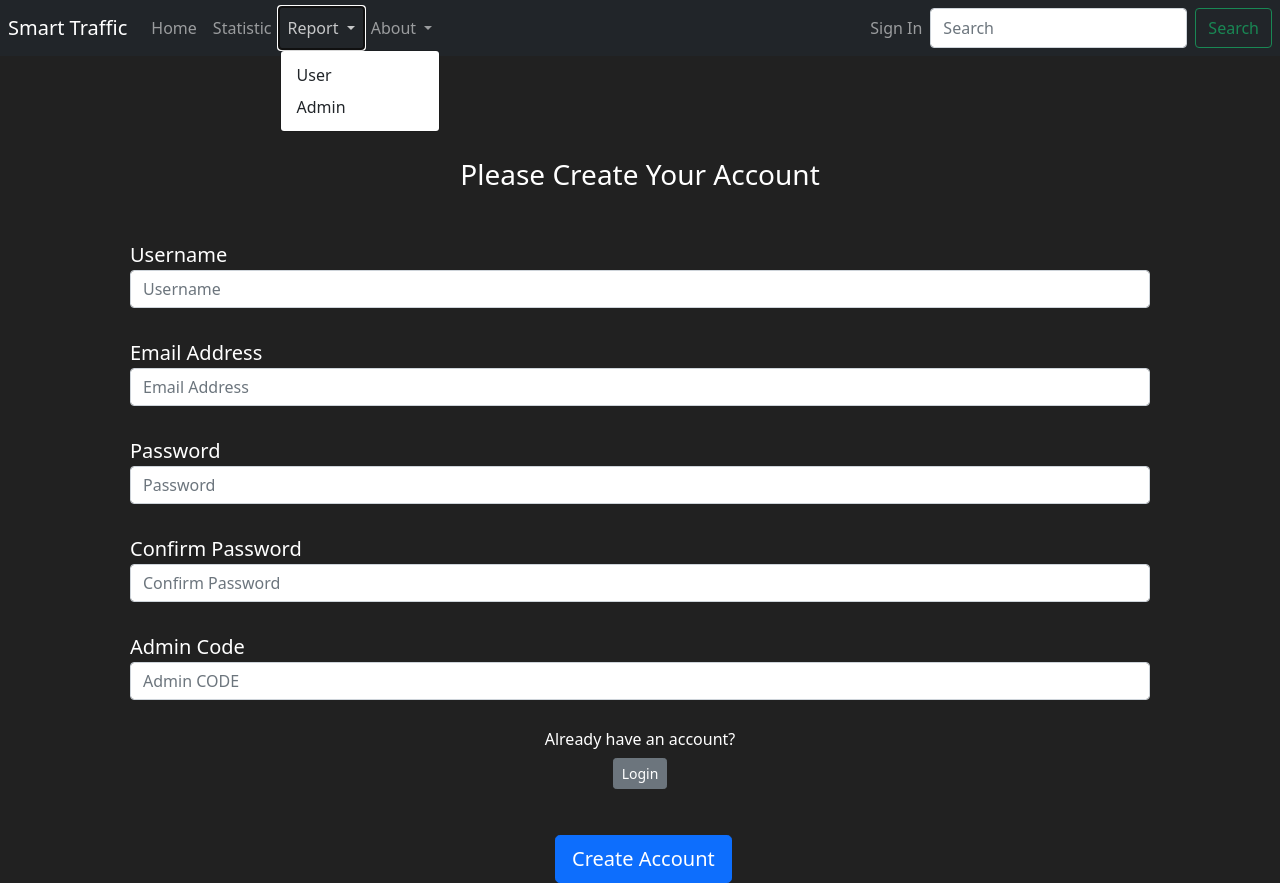
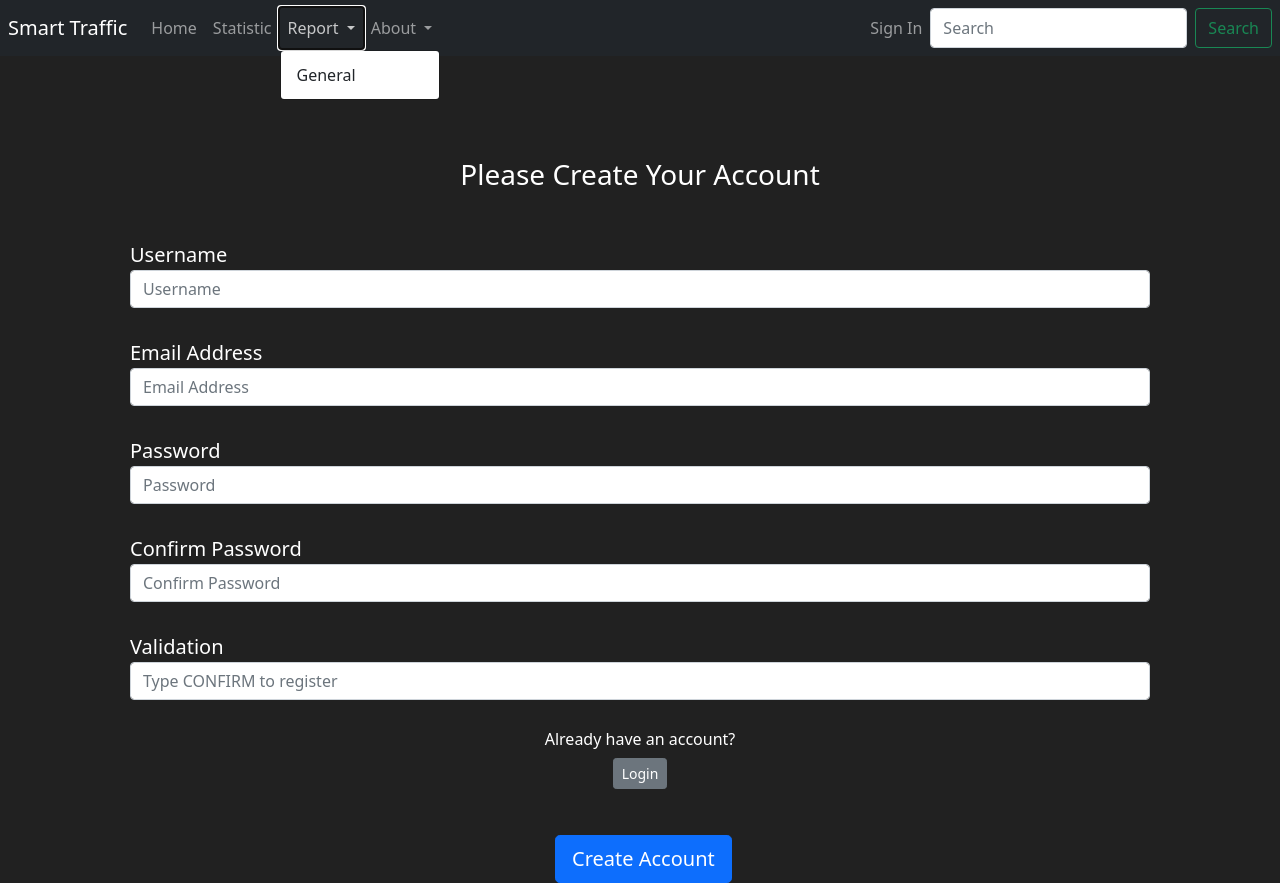
Before and after one commit to EzLeong/testing, a Flask app: page /register in a window 1280 px wide, after a click on "Report". Run offline with Flask 2, Linux system fonts and the light colour scheme; parts of the project's set-up code (start-up, migrations or seed data) failed here and were passed over.

Commit message:
Admin access

```diff
--- a/App/models.py
+++ b/App/models.py
@@ -17,7 +17,7 @@ class User(db.Model, UserMixin):
     Email = db.Column(db.String(length=50), nullable=False, unique=True)
     Password = db.Column(db.String(length=60), nullable=False)
 
-    @property
+    """ @property
     def password(self):
         return self.password
 
@@ -26,7 +26,7 @@ class User(db.Model, UserMixin):
         self.Password = bcrypt.generate_password_hash(plain_text_password).decode('utf-8')
 
     def check_password_correction(self, attempted_password):
-        return bcrypt.check_password_hash(self.Password, attempted_password)
+        return bcrypt.check_password_hash(self.Password, attempted_password)  """
 
     def get_id(self):
            return (self.ID)
--- a/App/routes.py
+++ b/App/routes.py
@@ -4,7 +4,7 @@ from flask import render_template, redirect, url_for, flash, request
 from App.models import Report, User, Final
 from App.forms import RegisterForm, LoginForm, ReportForm, SearchForm
 from App import db
-from flask_login import login_user, logout_user, login_required
+from flask_login import login_user, logout_user, login_required, current_user
 from datetime import datetime
 import string
 import random
@@ -43,6 +43,7 @@ def search_Page():
 
 
 @app.route('/report', methods=['GET','POST'])
+@login_required
 def report_Page():
     items = Report.query.all()
     form = ReportForm()
@@ -73,19 +74,24 @@ def report_Page():
 @app.route('/admin')
 @login_required
 def admin_Page():
-    items = Report.query.all()
+    if current_user.Username != "Admin123" :
+        flash(f"You're not authorized to access the page!", category = "danger")
+        return redirect(url_for('home_Page'))
 
-    return render_template('admin.html', items=items)
+    else:
+        items = Report.query.all()
+        return render_template('admin.html', items=items)
+
 
 @app.route('/register', methods=['GET', 'POST'])
 def register_Page():
     form = RegisterForm()
-    Admin_Code = "ADMIN123"
+    Admin_Code = "CONFIRM"
     if form.validate_on_submit():
         if form.CODE.data == Admin_Code:
             user_to_create = User(Username = form.Username.data,
                                 Email = form.Email.data,
-                                password = form.Password_1.data)
+                                Password = form.Password_1.data)
             db.session.add(user_to_create)
             db.session.commit()
 
@@ -109,15 +115,16 @@ def login_Page():
     form = LoginForm()
     if form.validate_on_submit():
         attempted_user = User.query.filter_by(Username=form.Username.data).first()
-        if attempted_user and attempted_user.check_password_correction(
-                attempted_password=form.Password.data
-        ):
+        if attempted_user.Password == form.Password.data:
+            """ and attempted_user.check_password_correction(
+                    attempted_password=form.Password.data
+            ):"""
             login_user(attempted_user)
             flash(f'Success! You are logged in as: {attempted_user.Username}', category='success')
-            return redirect(url_for('admin_Page'))
+            return redirect(url_for('home_Page'))
 
-    else:
-        flash('Failure in Login invalid!', category='danger')
+        else:
+                flash('Failure in Login invalid!', category='danger')
 
     return render_template('login.html', form=form)
 
--- a/App/templates/layout.html
+++ b/App/templates/layout.html
@@ -34,8 +34,10 @@
                             Report
                         </a>
                         <ul class="dropdown-menu" aria-labelledby="navbarDropdownMenuLink">
-                            <li><a class="dropdown-item" href="{{ url_for('report_Page')}}">User</a></li>
+                            <li><a class="dropdown-item" href="{{ url_for('report_Page')}}">General</a></li>
+                            {% if current_user.Username == "Admin123" %}
                             <li><a class="dropdown-item" href="{{ url_for('admin_Page')}}">Admin</a></li>
+                            {% endif %}
                         </ul>
                     </li>
                     <li class="nav-item dropdown">
--- a/App/templates/register.html
+++ b/App/templates/register.html
@@ -28,8 +28,8 @@
             {{form.Password_2.label()}}
             {{form.Password_2(class="form-control", placeholder="Confirm Password")}}
             <br>
-            {{form.CODE.label()}}
-            {{form.CODE(class="form-control", placeholder="Admin CODE")}}
+            Validation
+            {{form.CODE(class="form-control", placeholder="Type CONFIRM to register")}}
             <br>
 
             <div class="checkbox mb-3 text-center">
```
Also changed, not shown: App/Database.db.
